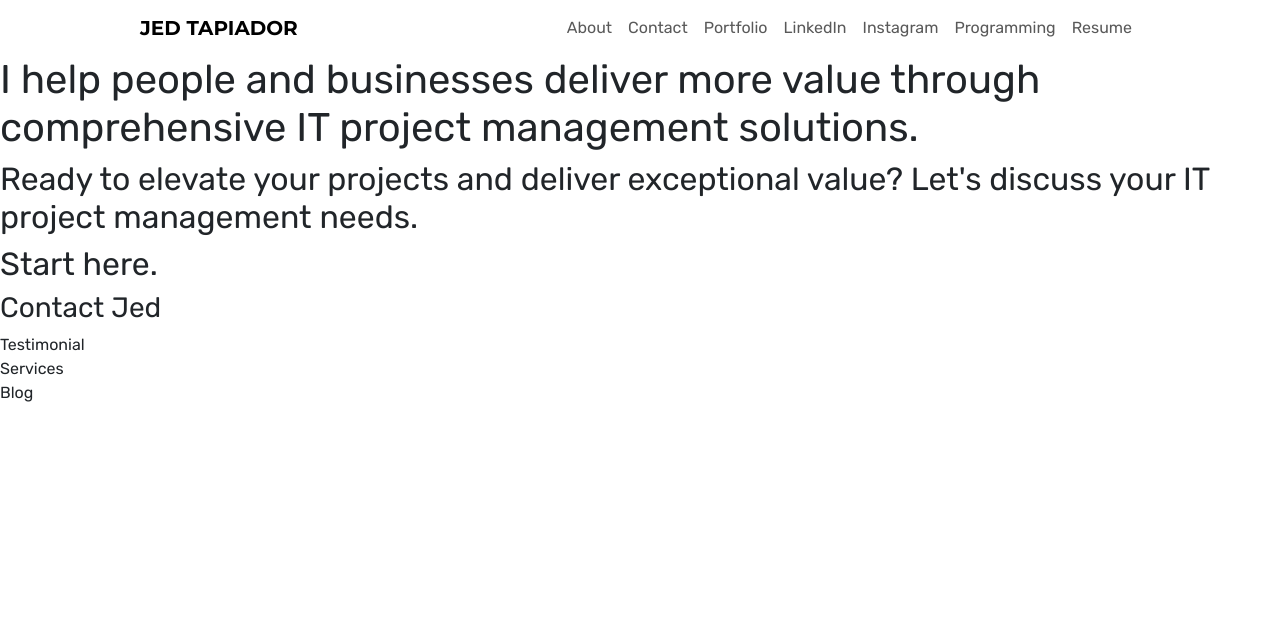
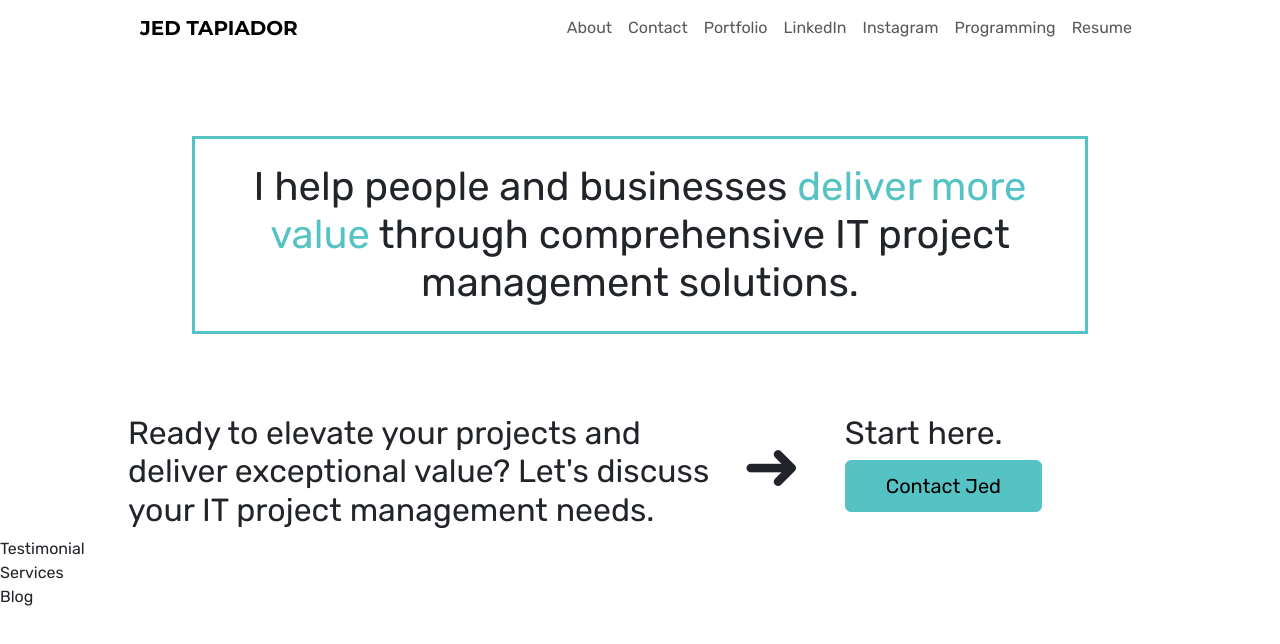
Before and after one commit to jedtap/projects, a React (Vite) app: page /projects in a window 1280 px wide. Shown: the top 644 px of the page. Built offline with nearby package versions, Linux system fonts and the light colour scheme.

Commit message:
completed hero

```diff
--- a/src/components/Hero.jsx
+++ b/src/components/Hero.jsx
@@ -1,11 +1,21 @@
 import React from 'react'
+import '../styles/Hero.css';
 
 const Hero = () => {
   return (<>
-    <h1>I help people and businesses deliver more value through comprehensive IT project management solutions.</h1>
-    <h2>Ready to elevate your projects and deliver exceptional value? Let's discuss your IT project management needs.</h2>
-    <h2>Start here.</h2>
-    <h3>Contact Jed</h3>
+    <div className='hero-wrapper'>
+      <h1 className='value-statement'>I help people and businesses <span className='emphasize'>deliver more value</span> through comprehensive IT project management solutions.</h1>
+      <div className='cta'>
+        <h2>Ready to elevate your projects and deliver exceptional value? Let's discuss your IT project management needs.</h2>
+        <div className='right-arrow'>➜</div>
+        <div className='contact-jed'>
+          <h2>Start here.</h2>
+          <a className="nav-link" href="https://forms.gle/3DhefWUMXfsuUnEk8" target="_blank" rel="noopener noreferrer">
+            <button type="button" class="btn btn-info">Contact Jed</button>
+          </a>
+        </div>
+      </div>
+    </div>
   </>)
 }
 
--- /dev/null
+++ b/src/styles/Hero.css
@@ -0,0 +1,41 @@
+.hero-wrapper {
+    max-width: 1024px;
+    margin: 0 auto;
+
+    display: flex;
+    flex-direction: column;
+    justify-content: center;
+}
+
+.value-statement {
+    margin: 10vh 5vw;
+    padding: 3vh 3vw;
+    border: 3px solid var(--teal);
+
+    text-align: center;
+}
+
+.emphasize {
+    color: var(--teal);
+}
+
+.cta {
+    max-width: 1024px;
+    margin: 0 auto;
+
+    display: grid;
+    grid-template-columns: auto 10% 30%;
+    grid-template-rows: auto;
+}
+
+.right-arrow {
+    font-size: 70px;
+}
+
+.btn-info {
+    padding: 10px 40px;
+    font-size: 20px;
+
+    background-color: var(--teal);
+    border-color: var(--teal);
+}
```
